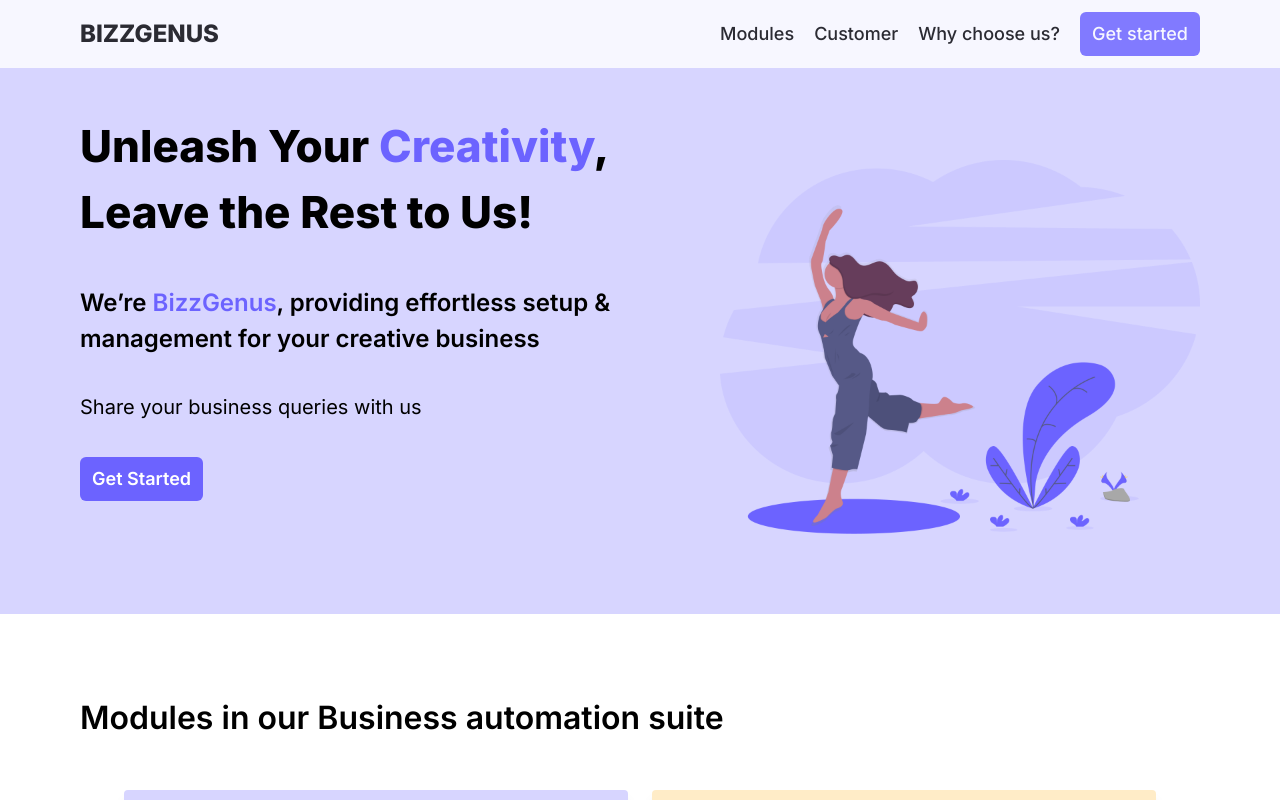
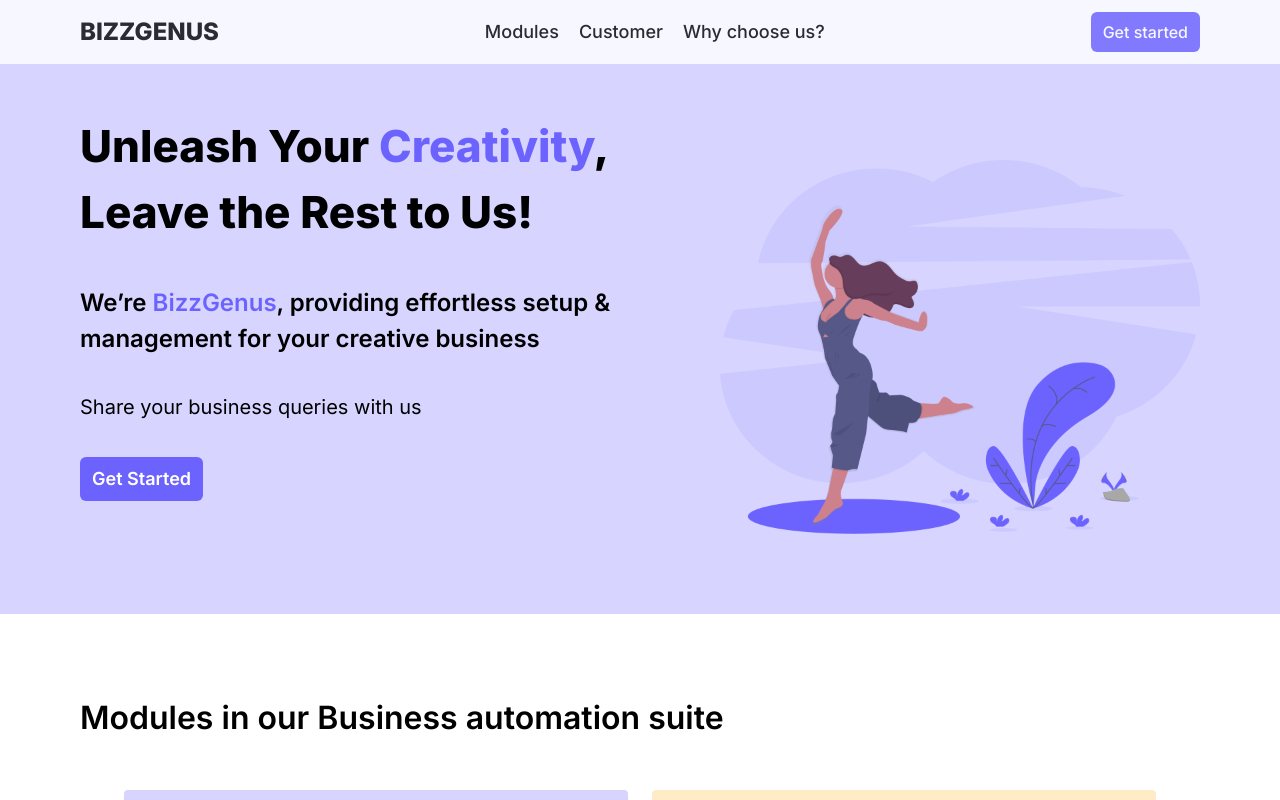
Before and after one commit to vishal-shyftlabs/edgenus, a Next.js app: page / in a window 1280 px wide. Shown: the top 800 px of the page. Built offline with nearby package versions, Linux system fonts and the light colour scheme.

Commit message:
Edited header

```diff
--- a/app/components/Header.js
+++ b/app/components/Header.js
@@ -38,7 +38,9 @@
         </div>
       ) : null}
       {showModules ? (
+        <>
           <div className="hidden md:flex text-black text-base md:text-lg gap-x-5 items-center font-medium">
+            {" "}
             <div>
               <a href="#modules">Modules</a>
             </div>
@@ -48,7 +50,8 @@
             <div>
               <a href="#why-choose-us">Why choose us?</a>
             </div>
-          <div>
+          </div>
+          <div className="hidden md:flex font-medium">
             <PrimaryButton
               text="Get started"
               onClick={() => {
@@ -56,7 +59,7 @@
               }}
             />
           </div>
-        </div>
+        </>
       ) : null}
       {isOpen && (
         <div className="md:hidden font-medium rounded-b-md mt-2 py-3 px-10 space-y-2 text-black absolute flex flex-col left-0 -bottom-[10rem] z-50 w-full overflow-visible bg-white">
```
Lines whose indentation alone changed are shown as unchanged.
